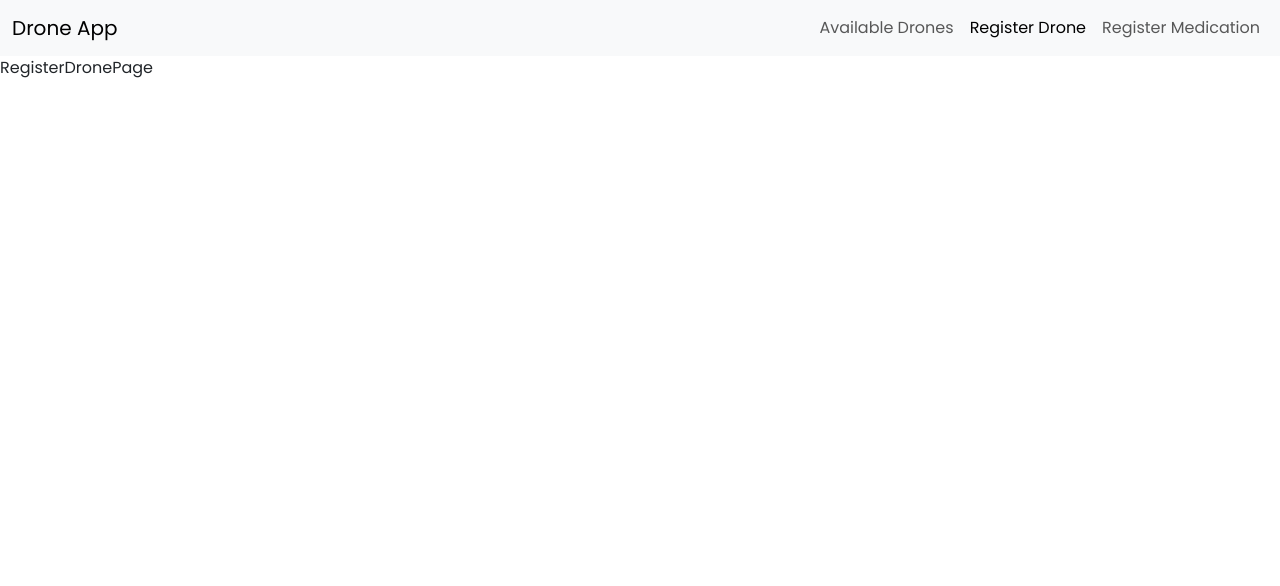
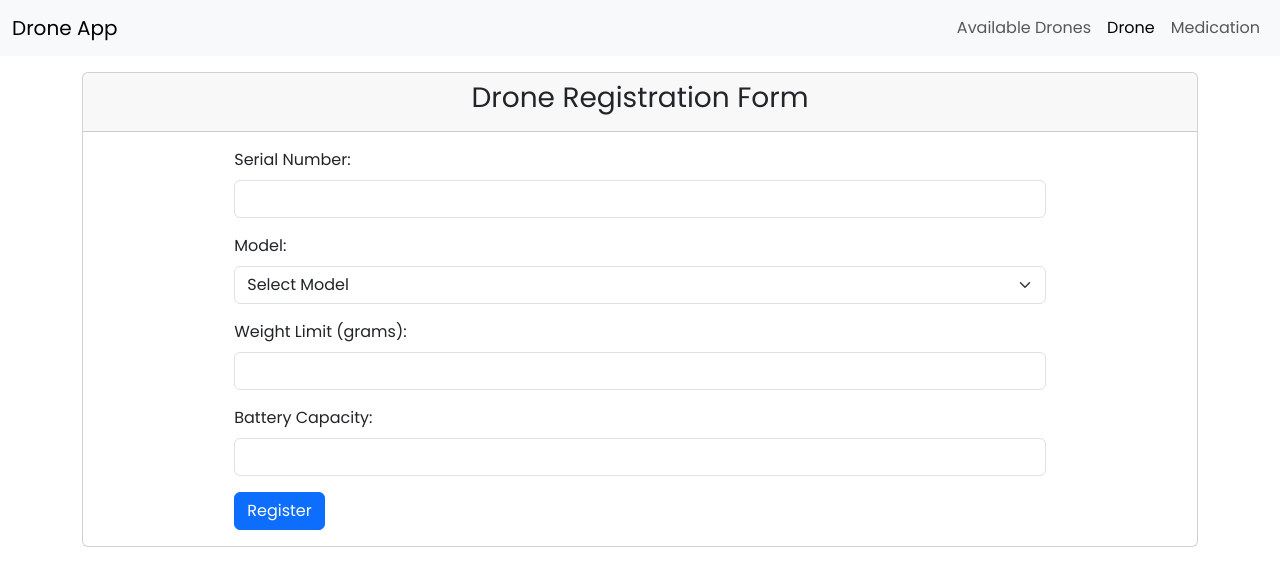
Before and after one commit to YasithaRDK/Syntax_Genie_Frontend_Drone_APP, a React (Vite) app: page /drone in a window 1280 px wide. Shown: the top 586 px of the page. Built offline with nearby package versions, Linux system fonts and the light colour scheme.

Commit message:
create Drone Medication and available drones pages UI

```diff
--- a/package.json
+++ b/package.json
@@ -10,6 +10,7 @@
     "preview": "vite preview"
   },
   "dependencies": {
+    "axios": "^1.6.8",
     "bootstrap": "^5.3.3",
     "react": "^18.2.0",
     "react-dom": "^18.2.0",
--- a/src/App.jsx
+++ b/src/App.jsx
@@ -1,7 +1,7 @@
 import { BrowserRouter as Router, Routes, Route } from "react-router-dom";
-import AvailableDronesPage from "./pages/AvailableDronesPage";
-import RegisterDronePage from "./pages/RegisterDronePage";
-import RegisterMedicationPage from "./pages/RegisterMedicationPage";
+import Home from "./pages/Home";
+import Drone from "./pages/Drone";
+import Medication from "./pages/Medication";
 import LoadMedicationsPage from "./pages/LoadMedicationsPage";
 import Header from "./components/Header";
 
@@ -10,9 +10,9 @@ const App = () => {
     <Router>
       <Header />
       <Routes>
-        <Route path="/" element={<AvailableDronesPage />} />
-        <Route path="/drone" element={<RegisterDronePage />} />
-        <Route path="/medication" element={<RegisterMedicationPage />} />
+        <Route path="/" element={<Home />} />
+        <Route path="/drone" element={<Drone />} />
+        <Route path="/medication" element={<Medication />} />
         <Route path="/loaded-medication" element={<LoadMedicationsPage />} />
       </Routes>
     </Router>
--- a/src/components/Header.jsx
+++ b/src/components/Header.jsx
@@ -27,12 +27,12 @@ const Header = () => {
           </NavItem>
           <NavItem>
             <NavLink to="/drone" className="nav-link">
-              Register Drone
+              Drone
             </NavLink>
           </NavItem>
           <NavItem>
             <NavLink to="/medication" className="nav-link">
-              Register Medication
+              Medication
             </NavLink>
           </NavItem>
         </Nav>
--- /dev/null
+++ b/src/components/drone/DroneList.jsx
@@ -0,0 +1,23 @@
+import { Card, CardBody, CardHeader, CardText, CardTitle } from "reactstrap";
+
+const DroneList = () => {
+  return (
+    <Card
+      className="m-2"
+      color="success"
+      inverse
+      style={{
+        width: "25rem",
+      }}
+    >
+      <CardHeader>Header</CardHeader>
+      <CardBody>
+        <CardTitle tag="h5">Special Title Treatment</CardTitle>
+        <CardText>
+          With supporting text below as a natural lead-in to additional content.
+        </CardText>
+      </CardBody>
+    </Card>
+  );
+};
+export default DroneList;
--- /dev/null
+++ b/src/components/drone/RegisterDroneForm.jsx
@@ -0,0 +1,113 @@
+import { useState } from "react";
+import {
+  Button,
+  Form,
+  FormGroup,
+  Label,
+  Input,
+  Card,
+  CardHeader,
+  CardBody,
+} from "reactstrap";
+import axios from "axios";
+
+const RegisterDroneForm = () => {
+  const [formData, setFormData] = useState({
+    serialNumber: "",
+    model: "",
+    weightLimit: "",
+    batteryCapacity: "",
+  });
+
+  const handleChange = (e) => {
+    setFormData({
+      ...formData,
+      [e.target.name]: e.target.value,
+    });
+  };
+
+  const handleSubmit = async (e) => {
+    e.preventDefault();
+    try {
+      const response = await axios.post("/api/drones", formData);
+      console.log(response.data);
+      setFormData({
+        serialNumber: "",
+        model: "",
+        weightLimit: "",
+        batteryCapacity: "",
+      });
+    } catch (error) {
+      console.error("Error:", error);
+    }
+  };
+
+  return (
+    <Card className="my-3">
+      <CardHeader>
+        <h3 className="text-center">Drone Registration Form</h3>
+      </CardHeader>
+      <CardBody>
+        <div className="d-flex justify-content-center">
+          <Form onSubmit={handleSubmit} className="w-75">
+            <FormGroup>
+              <Label for="serialNumber">Serial Number:</Label>
+              <Input
+                type="text"
+                name="serialNumber"
+                id="serialNumber"
+                value={formData.serialNumber}
+                onChange={handleChange}
+                required
+              />
+            </FormGroup>
+            <FormGroup>
+              <Label for="model">Model:</Label>
+              <Input
+                type="select"
+                name="model"
+                id="model"
+                value={formData.model}
+                onChange={handleChange}
+                required
+              >
+                <option value="">Select Model</option>
+                <option value="Lightweight">Lightweight</option>
+                <option value="Middleweight">Middleweight</option>
+                <option value="Cruiserweight">Cruiserweight</option>
+                <option value="Heavyweight">Heavyweight</option>
+              </Input>
+            </FormGroup>
+            <FormGroup>
+              <Label for="weightLimit">Weight Limit (grams):</Label>
+              <Input
+                type="number"
+                name="weightLimit"
+                id="weightLimit"
+                value={formData.weightLimit}
+                onChange={handleChange}
+                required
+              />
+            </FormGroup>
+            <FormGroup>
+              <Label for="batteryCapacity">Battery Capacity:</Label>
+              <Input
+                type="number"
+                name="batteryCapacity"
+                id="batteryCapacity"
+                value={formData.batteryCapacity}
+                onChange={handleChange}
+                required
+              />
+            </FormGroup>
+            <Button type="submit" color="primary">
+              Register
+            </Button>
+          </Form>
+        </div>
+      </CardBody>
+    </Card>
+  );
+};
+
+export default RegisterDroneForm;
--- /dev/null
+++ b/src/components/medication/RegisterMedicationForm.jsx
@@ -0,0 +1,107 @@
+import { useState } from "react";
+import {
+  Button,
+  Form,
+  FormGroup,
+  Label,
+  Input,
+  Card,
+  CardHeader,
+  CardBody,
+} from "reactstrap";
+import axios from "axios";
+
+const RegisterMedicationForm = () => {
+  const [formData, setFormData] = useState({
+    name: "",
+    weight: "",
+    code: "",
+    image: "",
+  });
+
+  const handleChange = (e) => {
+    setFormData({
+      ...formData,
+      [e.target.name]: e.target.value,
+    });
+  };
+
+  const handleSubmit = async (e) => {
+    e.preventDefault();
+    try {
+      const response = await axios.post("/api/drones", formData);
+      console.log(response.data);
+      setFormData({
+        serialNumber: "",
+        model: "",
+        weightLimit: "",
+        batteryCapacity: "",
+      });
+    } catch (error) {
+      console.error("Error:", error);
+    }
+  };
+
+  return (
+    <Card className="my-3">
+      <CardHeader>
+        <h3 className="text-center">Medication Registration Form</h3>
+      </CardHeader>
+      <CardBody>
+        <div className="d-flex justify-content-center">
+          <Form onSubmit={handleSubmit} className="w-75">
+            <FormGroup>
+              <Label for="name">Name:</Label>
+              <Input
+                type="text"
+                name="name"
+                id="name"
+                value={formData.name}
+                onChange={handleChange}
+                required
+              />
+            </FormGroup>
+            <FormGroup>
+              <Label for="weight">Weight:</Label>
+              <Input
+                type="number"
+                name="weight"
+                id="weight"
+                value={formData.weight}
+                onChange={handleChange}
+                required
+              />
+            </FormGroup>
+            <FormGroup>
+              <Label for="code">Code:</Label>
+              <Input
+                type="text"
+                name="code"
+                id="code"
+                value={formData.code}
+                onChange={handleChange}
+                required
+              />
+            </FormGroup>
+            <FormGroup>
+              <Label for="image">Image:</Label>
+              <Input
+                type="file"
+                name="image"
+                id="image"
+                value={formData.image}
+                onChange={handleChange}
+                required
+              />
+            </FormGroup>
+            <Button type="submit" color="primary">
+              Register
+            </Button>
+          </Form>
+        </div>
+      </CardBody>
+    </Card>
+  );
+};
+
+export default RegisterMedicationForm;
--- a/src/pages/AvailableDronesPage.jsx
+++ /dev/null
@@ -1,4 +0,0 @@
-const AvailableDronesPage = () => {
-  return <div>AvailableDronesPage</div>;
-};
-export default AvailableDronesPage;
--- /dev/null
+++ b/src/pages/Drone.jsx
@@ -0,0 +1,11 @@
+import { Container } from "reactstrap";
+import RegisterDroneForm from "../components/drone/RegisterDroneForm";
+
+const RegisterDronePage = () => {
+  return (
+    <Container>
+      <RegisterDroneForm />
+    </Container>
+  );
+};
+export default RegisterDronePage;
--- /dev/null
+++ b/src/pages/Home.jsx
@@ -0,0 +1,18 @@
+import { Container } from "reactstrap";
+import DroneList from "../components/drone/DroneList";
+
+const Home = () => {
+  return (
+    <Container>
+      <div className="d-flex flex-wrap my-3">
+        <DroneList />
+        <DroneList />
+        <DroneList />
+        <DroneList />
+        <DroneList />
+        <DroneList />
+      </div>
+    </Container>
+  );
+};
+export default Home;
--- /dev/null
+++ b/src/pages/Medication.jsx
@@ -0,0 +1,11 @@
+import { Container } from "reactstrap";
+import RegisterMedicationForm from "../components/medication/RegisterMedicationForm";
+
+const Medication = () => {
+  return (
+    <Container>
+      <RegisterMedicationForm />
+    </Container>
+  );
+};
+export default Medication;
--- a/src/pages/RegisterDronePage.jsx
+++ /dev/null
@@ -1,4 +0,0 @@
-const RegisterDronePage = () => {
-  return <>RegisterDronePage</>;
-};
-export default RegisterDronePage;
--- a/src/pages/RegisterMedicationPage.jsx
+++ /dev/null
@@ -1,4 +0,0 @@
-const RegisterMedicationPage = () => {
-  return <div>RegisterMedicationPage</div>;
-};
-export default RegisterMedicationPage;
```
Also changed, not shown: 1 other file (tests, documents, lock files or other folders).
